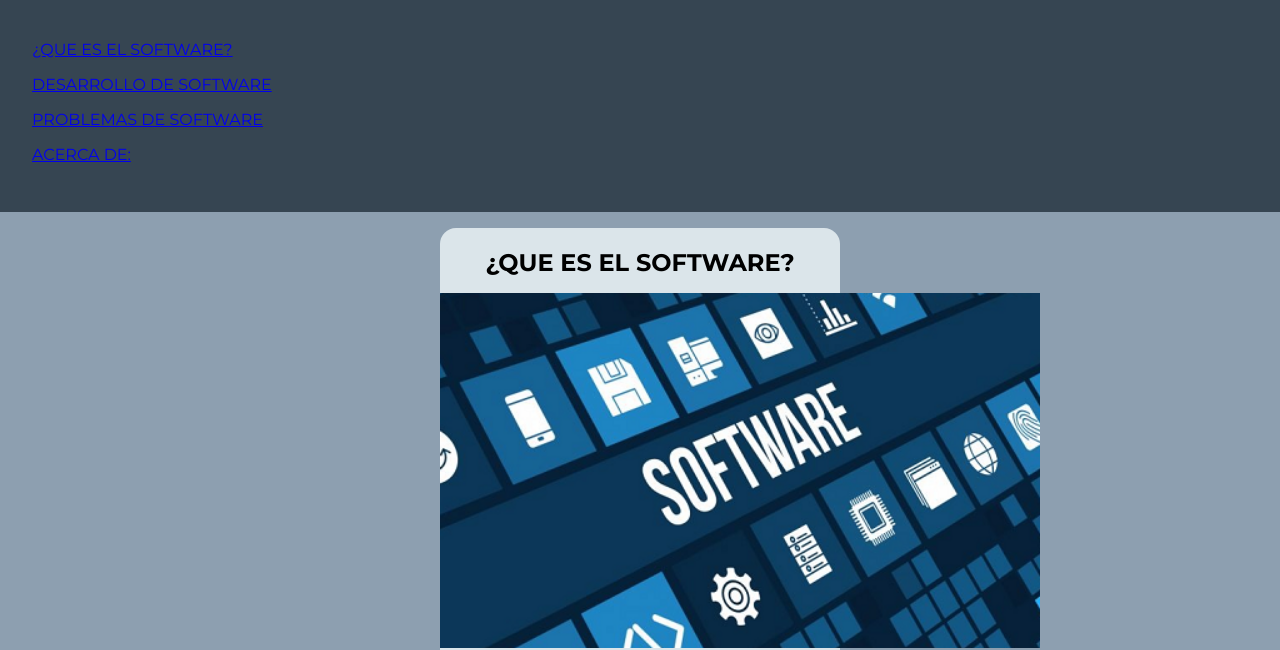
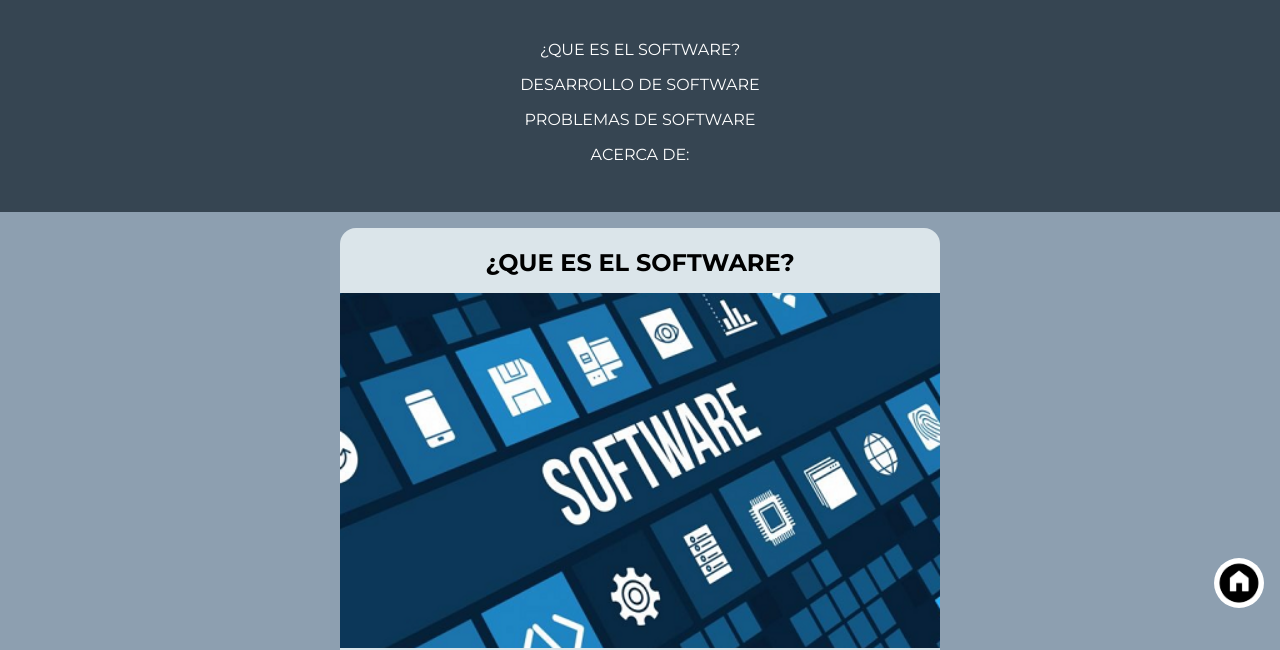
Before and after one commit to JOAD55/industria_del_software, a plain HTML site: page index.html in a window 1280 px wide. Shown: the part 172-822 px from the top of the page. Drawn offline with Linux system fonts and the light colour scheme.

Commit message:
cambios en diseño

```diff
--- a/style.css
+++ b/style.css
@@ -18,8 +18,12 @@ header h1 {
     text-align: center;
 }
 
+header div {
+    text-align: center;
+}
+
 .container {
-    width: 400px;
+    width: 600px;
     margin: 0 auto;
 }
 
@@ -71,3 +75,23 @@ footer a:hover {
 .sub {
     text-align: center;
 }
+
+a {
+    transition: color 0.3s ease;
+    color: #fff;
+    text-decoration: none;
+}
+
+a:hover {
+    color: cornflowerblue;
+}
+
+.return {
+    position: fixed;
+    bottom: 1rem;
+    right: 1rem;
+}
+
+#return {
+    border-radius: 5rem;
+}
```
